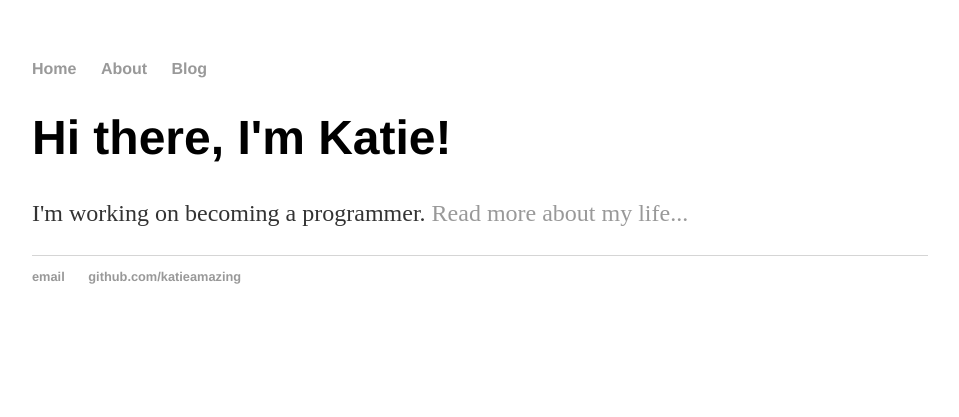
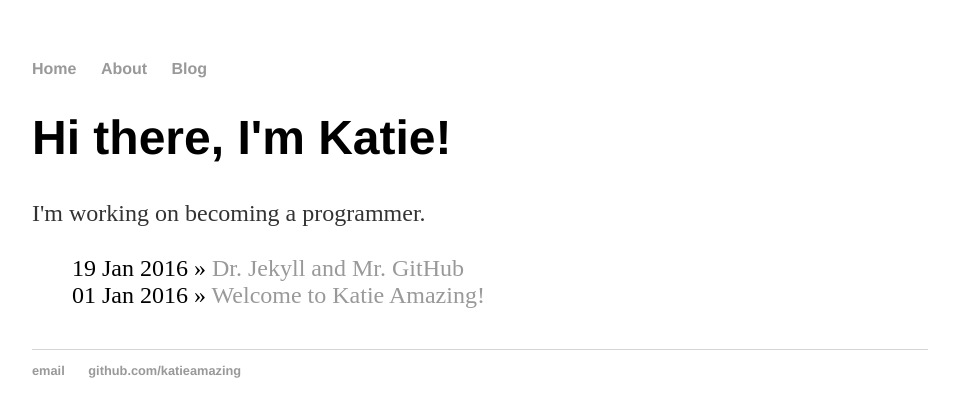
Before and after one commit to katieamazing/katieamazing.github.io, a Jekyll site: the page built from index.html, in a window 1280 px wide. Shown: the top 417 px of the page, without its empty margins (160-1119 px from the left). Built offline with Jekyll 4.4.1, drawn with Linux system fonts in a browser that asks for light colours.

Commit message:
Update index.html

```diff
--- a/index.html
+++ b/index.html
@@ -4,5 +4,12 @@ title: Katie Amazing
 ---
 <div class="blurb">
 	<h1>Hi there, I'm Katie!</h1>
-	<p>I'm working on becoming a programmer. <a href="/about">Read more about my life...</a></p>
+	<p>I'm working on becoming a programmer.</p>
 </div><!-- /.blurb -->
+
+	<ul class="posts">
+
+	  {% for post in site.posts %}
+	    <li><span>{{ post.date | date_to_string }}</span> » <a href="{{ post.url }}" title="{{ post.title }}">{{ post.title }}</a></li>
+	  {% endfor %}
+	</ul>
```
